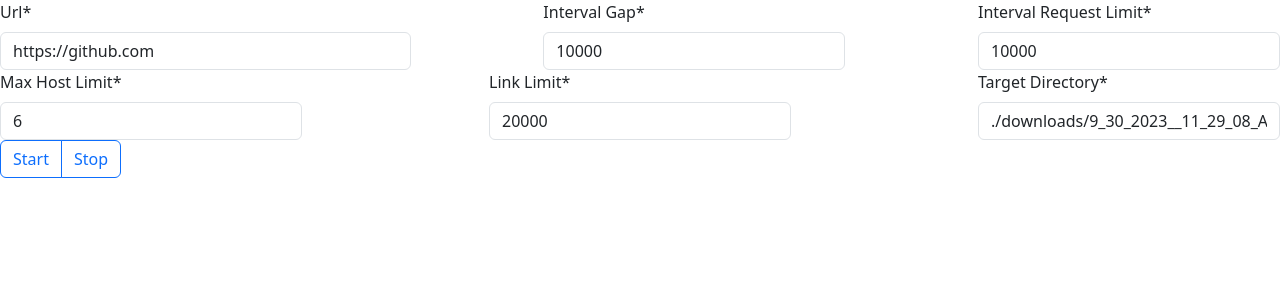
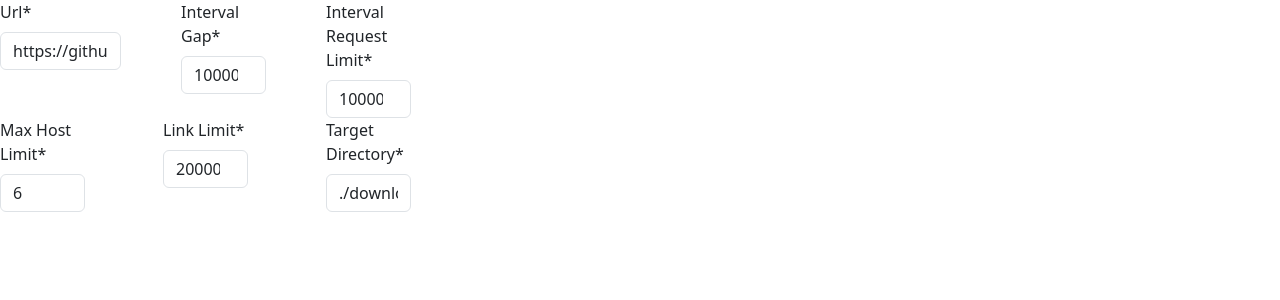
Before and after one commit to astric-0/NextCrawler, a Next.js app: page / in a window 1280 px wide. Shown: the top 300 px of the page. Built offline with nearby package versions, Linux system fonts and the light colour scheme.

Commit message:
added layouts

```diff
--- a/components/index.js
+++ b/components/index.js
@@ -1,7 +1,11 @@
 import Bozos from "./Bozos";
 import SourceForm from "./SourceForm";
+import SourceField from "./SourceField";
+import InputBox from "./layouts/InputBox";
 
 export {
     Bozos,
-    SourceForm
+    SourceForm,
+    SourceField,
+    InputBox
 }
--- /dev/null
+++ b/components/layouts/InputBox.jsx
@@ -0,0 +1,15 @@
+import React from 'react';
+import { Row, Col } from 'react-bootstrap';
+import { SourceForm } from '@/components'
+
+const InputBox = _ => {
+    return (
+        <Row>
+            <Col xs md="4">
+                <SourceForm />
+            </Col>
+        </Row>
+    );
+}
+
+export default InputBox;
--- a/pages/index.js
+++ b/pages/index.js
@@ -1,15 +1,12 @@
 import { useContext } from "react";
 import AppContext from "@/context/AppContext";
-import { Bozos, SourceForm } from "@/components";
+import { InputBox } from "@/components";
 
 export default function Home() {
-    const { crawler } = useContext(AppContext);
-    crawler.source();
-
     return (
         <>
-            <SourceForm />
-            <Bozos startCb={crawler.start} stopCb={crawler.stop} />
+
+            <InputBox />
         </>
     );
 }
```
Also changed, not shown: components/layouts/Layout.jsx (added, +12 -0 lines).
